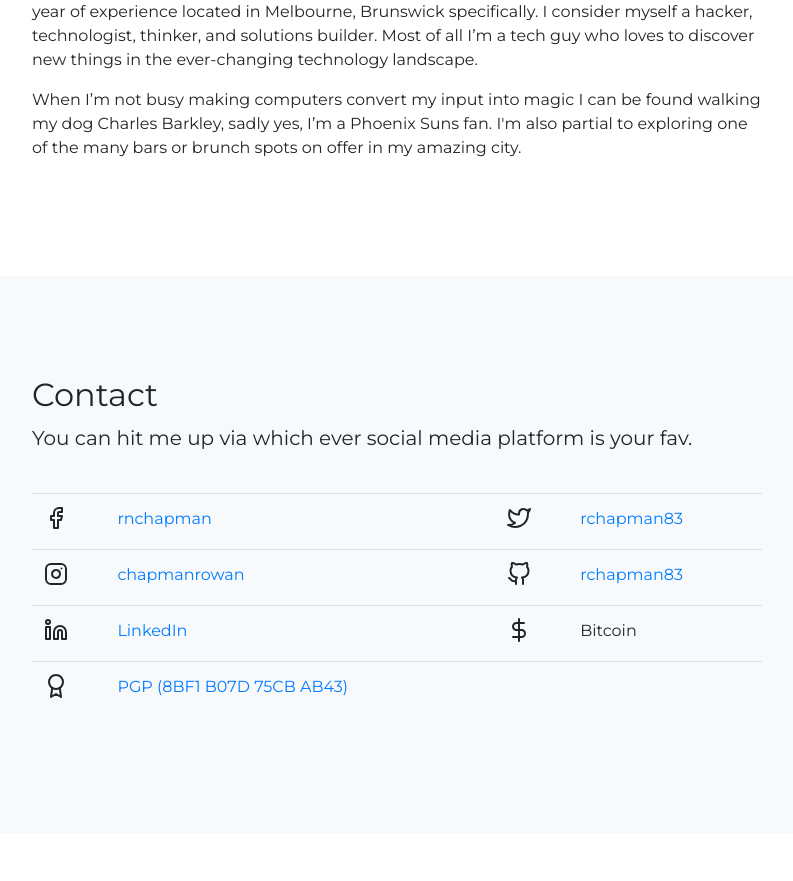
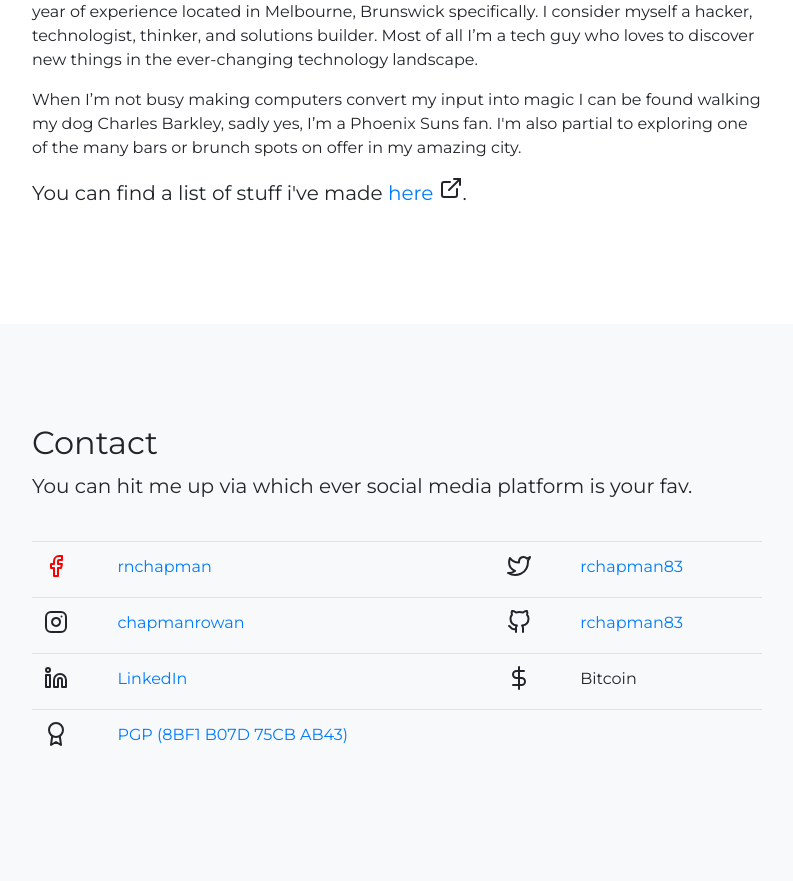
Before and after one commit to rchapman83/personal-web, a Flask app: template app/templates/index.html in a window 1280 px wide. Shown: the part 608-1489 px from the top of the page, without its empty margins (243-1036 px from the left). Before the commit the page ends 1306 px from the top, so only its background shows below. Run offline with Flask 2, Linux system fonts and the light colour scheme; the template is opened without the code that fills it, so the values that code supplies are empty; some libraries are stand-ins or nearby versions.

Commit message:
update index

```diff
--- a/app/templates/index.html
+++ b/app/templates/index.html
@@ -47,6 +47,9 @@
                 When I’m not busy making computers convert my input into magic I can be found walking my dog Charles Barkley,
                 sadly yes, I’m a Phoenix Suns fan. I'm also partial to exploring one of the many bars or brunch spots on offer in my amazing city.
             </p>
+            <p class="lead">
+                You can find a list of stuff i've made <a href="https://www.rnchapman.directory">here</a> <i data-feather="external-link"></i>.
+            </p>
           </div>
         </div>
       </div>
@@ -63,8 +66,8 @@
             <table class="table table-borderless">
             <tbody>
             <tr>
-                <td><span class="footer">
-                    <i data-feather="facebook"></i> </span>
+                <td>
+                    <i data-feather="facebook" color="#ff0000"></i>
                 </td>
                 <td>
                     <a href="https://www.facebook.com/rnchapman" alt="Facebook"><span class="align-middle">rnchapman</span></a>
```
